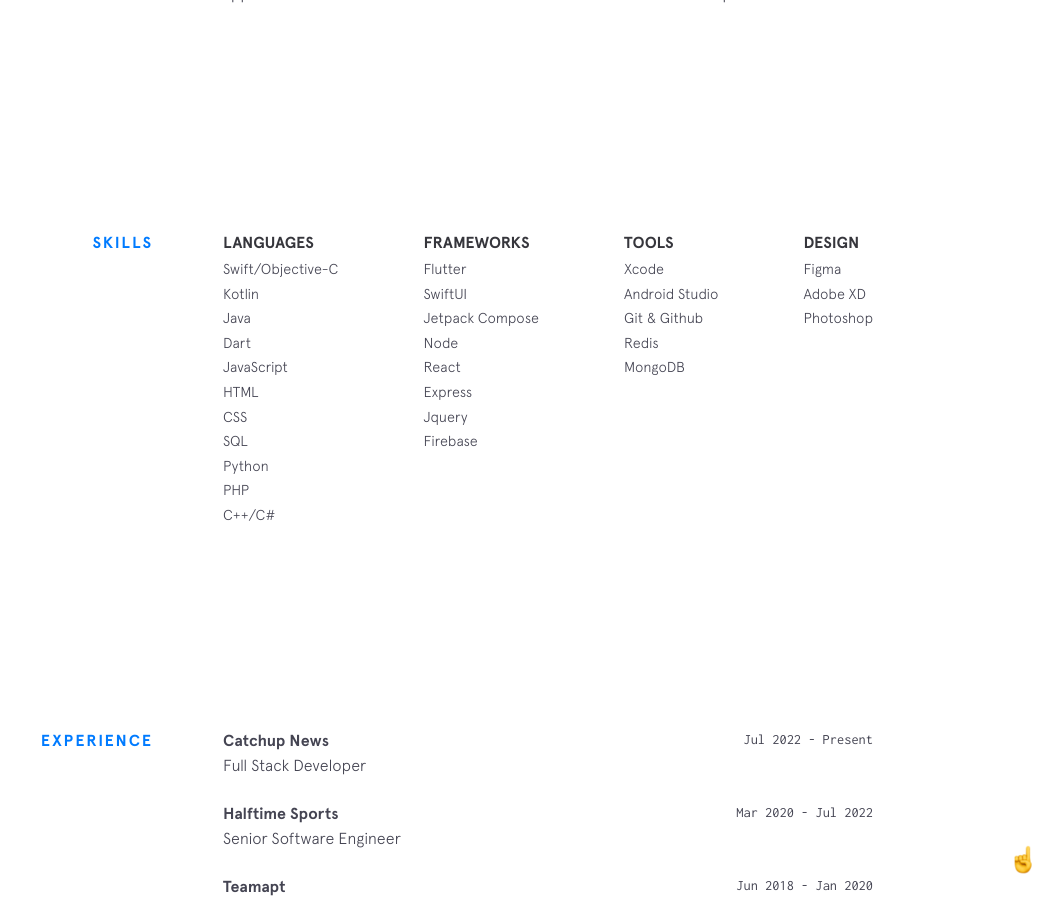
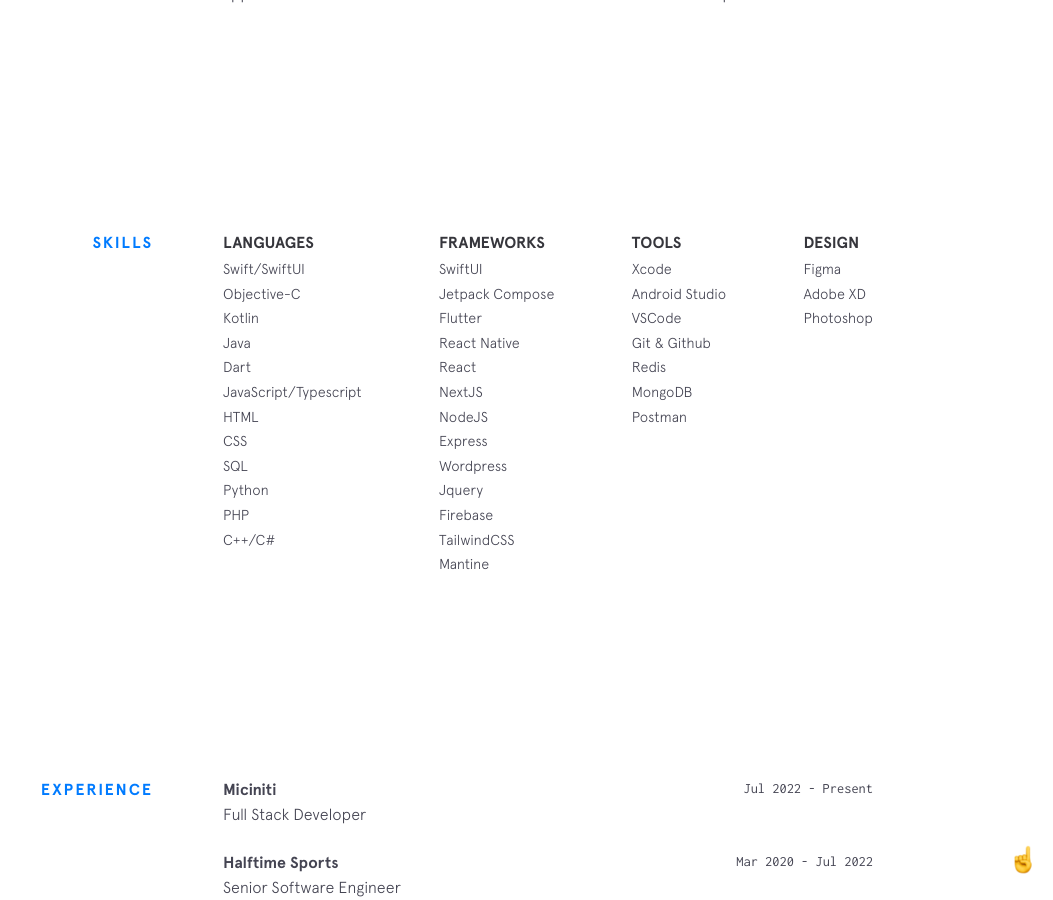
Before and after one commit to anthonioez/anthonioez.github.io, a Jekyll site: the page built from index.html, in a window 1280 px wide and 900 px high, scrolled down 1069 px. Shown: the whole window, without its empty margins (227-1280 px from the left). Built offline with Jekyll 4.4.1, drawn with Linux system fonts in a browser that asks for light colours; nearby versions of some CDN libraries; some of the changed text lies outside the part shown.

Commit message:
General cleanups

```diff
--- a/_config.yml
+++ b/_config.yml
@@ -19,26 +19,25 @@
 # in the templates via {{ site.myvariable }}.
 
 title: Anthony Ezeh
-email: anthonioez@gmail.com
 description: >- # this means to ignore newlines until "baseurl:"
-  Highly experienced Full Stack Developer with over 12 years of experience in front-end, back-end, desktop and mobile app development.   Skilled in incorporating input into projects, with the ability to build from scratch or improve already existing code.
+  Highly experienced Full Stack Developer with over 14 years of experience in front-end, back-end, desktop and mobile app development.   Skilled in incorporating input into projects, with the ability to build from scratch or improve already existing code.
   Good eye for design, functionality and user experience.
 baseurl: "" # the subpath of your site, e.g. /blog
 url: https://anthonioez.github.io/
-twitter_username: anthonioez
 github_username:  anthonioez
 cover: /static/img/og.png
 logo: /static/img/emojis/sunglasses.png
-resume: /resume.pdf
+freelancer: https://freelancer.com/u/anthonioez
+upwork: https://www.upwork.com/freelancers/anthonioez
 social:
-  - title: email
-    url: mailto:anthonioez@gmail.com
+  - title: upwork
+    url: https://www.upwork.com/freelancers/anthonioez
+  - title: freelancer
+    url: https://freelancer.com/u/anthonioez
   - title: github
     url: https://github.com/anthonioez
   - title: behance
     url: https://behance.net/anthonioez
-  - title: linkedin
-    url: https://linkedin.com/in/anthony-ezeh
 
 # Build settings
 markdown: kramdown
--- a/_data/skills.yml
+++ b/_data/skills.yml
@@ -1,9 +1,10 @@
 languages:
-  - item: Swift/Objective-C
+  - item: Swift/SwiftUI
+  - item: Objective-C
   - item: Kotlin
   - item: Java
   - item: Dart
-  - item: JavaScript
+  - item: JavaScript/Typescript
   - item: HTML
   - item: CSS
   - item: SQL
@@ -12,21 +13,28 @@
   - item: C++/C#
 
 frameworks:
-  - item: Flutter
   - item: SwiftUI
   - item: Jetpack Compose
-  - item: Node
+  - item: Flutter
+  - item: React Native
   - item: React
+  - item: NextJS
+  - item: NodeJS
   - item: Express
+  - item: Wordpress
   - item: Jquery
   - item: Firebase
+  - item: TailwindCSS
+  - item: Mantine
 
 tools:
   - item: Xcode
   - item: Android Studio
+  - item: VSCode
   - item: Git & Github
   - item: Redis
   - item: MongoDB
+  - item: Postman
 
 design:
   - item: Figma
--- a/_includes/footer.html
+++ b/_includes/footer.html
@@ -1,10 +1,10 @@
 <footer class="footer">
   <div class="footer__copyright">
     <div class="top">
-      <span>Repurposed by </span>
+      <span></span>
     </div>
     <div class="bottom">
-      <span>Anthony Ezeh</span>
+      <span></span>
     </div>
   </div>
   <div class="footer__links">
--- a/_includes/intro.html
+++ b/_includes/intro.html
@@ -4,14 +4,16 @@
     </h1>
 
     <h2 class="intro__tagline">I'm
-    <span class="name">Anthony Ezeh</span>, a highly experienced full-stack developer with over <strong>12 years</strong> of experience in front-end, back-end, desktop, mobile app development and UI/UX design.
+        <span class="name">Anthony Ezeh</span>, a highly experienced full-stack developer with over <strong>14 years</strong> of experience in front-end, back-end, desktop, mobile app development and UI/UX design.
     </h2>
 
     <h3 class="intro__contact">
         <span>Get in touch </span>
         <span class="emoji pointer"></span>
         <span>
-      <a href="mailto:{{site.email}}" target="_blank" class="highlight-links">{{site.email}}</a>
+            <a href="{{site.upwork}}" target="_blank" class="highlight-links">Upwork</a>
+            or
+            <a href="{{site.freelancer}}" target="_blank" class="highlight-links">Freelancer</a>
         </span>
     </h3>
 </header>
```
Also changed, not shown: _data/experience.yml (+5 -10 lines). Lines whose indentation alone changed are shown as unchanged.
